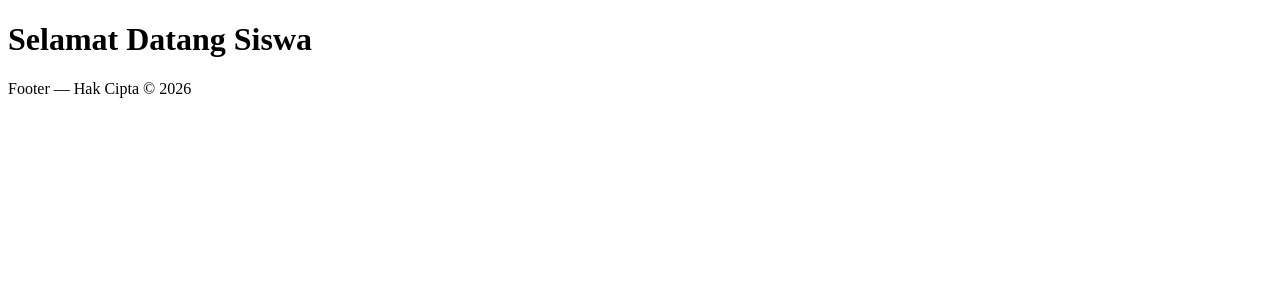
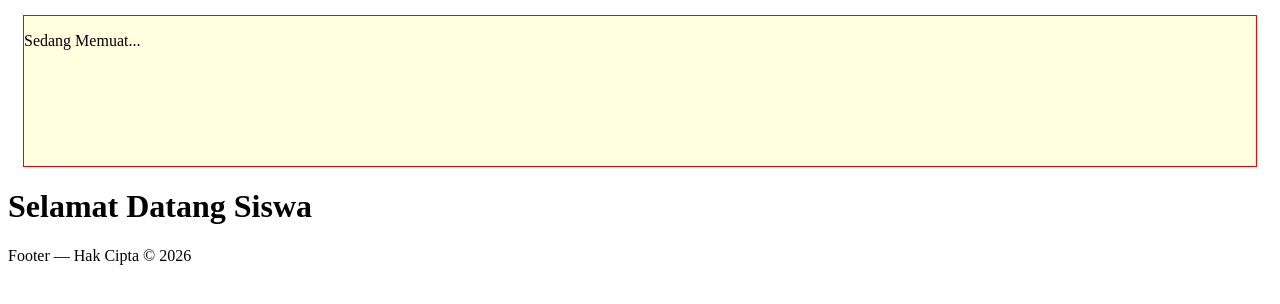
Before and after one commit to MAULANA-RAF-K/tugasakhirsemester, a plain HTML site: page index.html in a window 1280 px wide. Drawn offline with Linux system fonts and the light colour scheme.

Commit message:
Update index.html

```diff
--- a/index.html
+++ b/index.html
@@ -7,6 +7,13 @@
     <link rel="stylesheet" href="style.css">
 </head>
 <body>
+    <section>
+  <article>
+    <div id="kotak-pesan">
+      <p id="pesanStatus">Sedang Memuat...</p>
+    </div>
+  </article>
+</section>
     <header>
         <h1 id="judulUtama">Halaman Awal</h1>
     </header>
```
